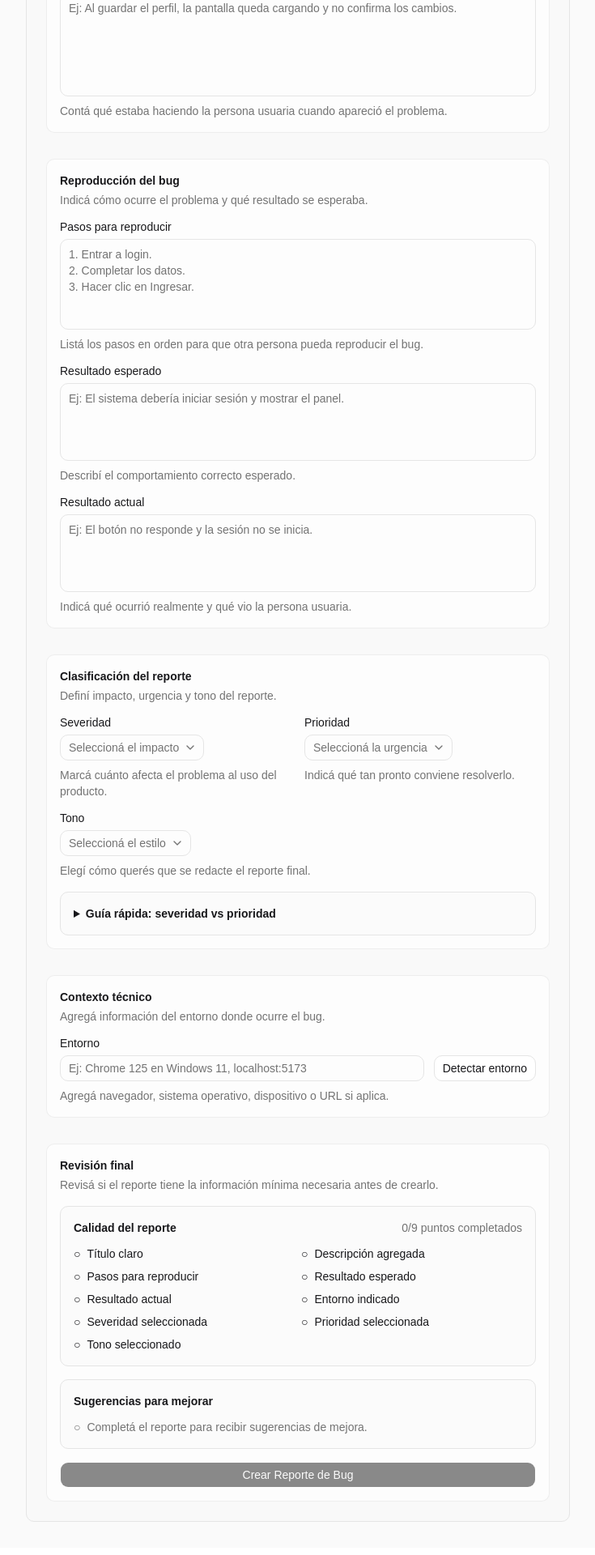
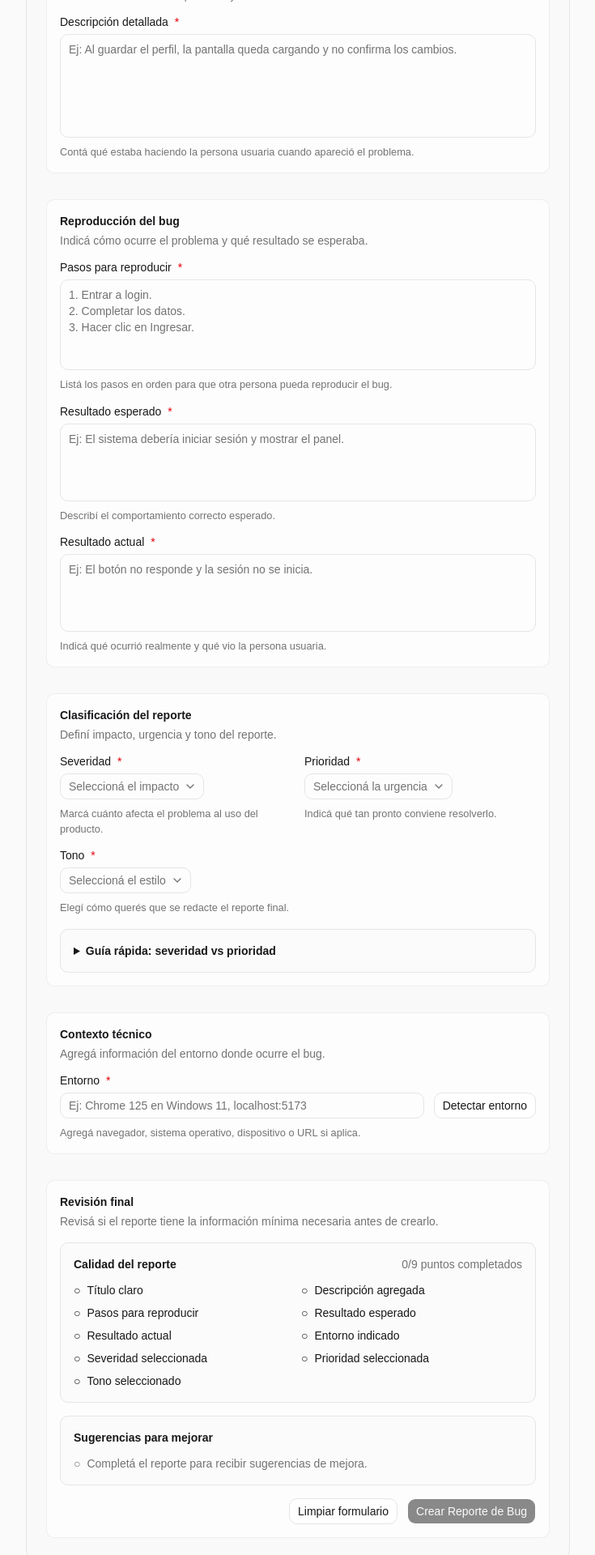
Before and after one commit to Agustin742/proyecto-2-Generador-de-Reportes-de-bugs, a React (Vite) app: page / in a window 1280 px wide. Shown: the part 420-2340 px from the top of the page at 81% size, without its empty margins (272-1007 px from the left). Built offline with nearby package versions, Linux system fonts and the light colour scheme.

Commit message:
feat: improve bug report form usability

```diff
--- a/src/features/bug-report/components/BugReportForm.tsx
+++ b/src/features/bug-report/components/BugReportForm.tsx
@@ -13,6 +13,7 @@ import { Button } from "@/shared/components/ui/button";
 import {
   Form,
   FormControl,
+  FormDescription,
   FormField,
   FormItem,
   FormLabel,
@@ -64,6 +65,24 @@ function getDetectedEnvironment() {
   return `Navegador: ${browser} | Sistema: ${operatingSystem} | URL: ${currentLocation}`;
 }
 
+function RequiredMark() {
+  return (
+    <span aria-hidden="true" className="text-destructive">
+      {" *"}
+    </span>
+  );
+}
+
+function CharacterCount({ value }: { value?: string }) {
+  const count = value?.length ?? 0;
+
+  if (count === 0) {
+    return null;
+  }
+
+  return <span className="text-sm text-muted-foreground">{count} caracteres</span>;
+}
+
 export function BugReportForm() {
   const addReport = useBugReportStore((state) => state.addReport);
   const form = useForm<BugReportFormValues>({
@@ -98,12 +117,34 @@ export function BugReportForm() {
     });
   }
 
+  function handleClearForm() {
+    const shouldClear = window.confirm(
+      "¿Seguro que querés borrar los datos cargados?",
+    );
+
+    if (!shouldClear) {
+      return;
+    }
+
+    form.reset();
+  }
+
   return (
     <Form {...form}>
       <form
         onSubmit={form.handleSubmit(onSubmit)}
         className="mx-auto max-w-2xl space-y-8 rounded-lg border bg-zinc-50/50 p-6"
       >
+        <div className="space-y-2">
+          <p className="text-sm text-muted-foreground">
+            Los campos marcados con{" "}
+            <span aria-hidden="true" className="text-destructive">
+              *
+            </span>
+            <span className="sr-only"> asterisco</span> son obligatorios.
+          </p>
+        </div>
+
         <section className="space-y-4 rounded-lg border border-border/60 bg-background/60 p-4">
           <div className="space-y-1">
             <h2 className="text-sm font-semibold">Información general</h2>
@@ -118,16 +159,19 @@ export function BugReportForm() {
               name="title"
               render={({ field }) => (
                 <FormItem>
-                  <FormLabel>Título del bug</FormLabel>
+                  <FormLabel>
+                    Título del bug
+                    <RequiredMark />
+                  </FormLabel>
                   <FormControl>
                     <Input
                       placeholder="Ej: Error al guardar cambios"
                       {...field}
                     />
                   </FormControl>
-                  <p className="text-sm text-muted-foreground">
+                  <FormDescription>
                     Usá un resumen breve del problema y dónde ocurre.
-                  </p>
+                  </FormDescription>
                   <FormMessage />
                 </FormItem>
               )}
@@ -138,7 +182,10 @@ export function BugReportForm() {
               name="description"
               render={({ field }) => (
                 <FormItem>
-                  <FormLabel>Descripción detallada</FormLabel>
+                  <FormLabel>
+                    Descripción detallada
+                    <RequiredMark />
+                  </FormLabel>
                   <FormControl>
                     <Textarea
                       placeholder="Ej: Al guardar el perfil, la pantalla queda cargando y no confirma los cambios."
@@ -146,10 +193,13 @@ export function BugReportForm() {
                       {...field}
                     />
                   </FormControl>
-                  <p className="text-sm text-muted-foreground">
+                  <div className="flex flex-col gap-1 sm:flex-row sm:items-center sm:justify-between">
+                    <FormDescription>
                       Contá qué estaba haciendo la persona usuaria cuando apareció
                       el problema.
-                  </p>
+                    </FormDescription>
+                    <CharacterCount value={watchedValues.description} />
+                  </div>
                   <FormMessage />
                 </FormItem>
               )}
@@ -171,7 +221,10 @@ export function BugReportForm() {
               name="steps"
               render={({ field }) => (
                 <FormItem>
-                  <FormLabel>Pasos para reproducir</FormLabel>
+                  <FormLabel>
+                    Pasos para reproducir
+                    <RequiredMark />
+                  </FormLabel>
                   <FormControl>
                     <Textarea
                       placeholder={`1. Entrar a login.
@@ -181,9 +234,12 @@ export function BugReportForm() {
                       {...field}
                     />
                   </FormControl>
-                  <p className="text-sm text-muted-foreground">
+                  <div className="flex flex-col gap-1 sm:flex-row sm:items-center sm:justify-between">
+                    <FormDescription>
                       Listá los pasos en orden para que otra persona pueda reproducir el bug.
-                  </p>
+                    </FormDescription>
+                    <CharacterCount value={watchedValues.steps} />
+                  </div>
                   <FormMessage />
                 </FormItem>
               )}
@@ -194,7 +250,10 @@ export function BugReportForm() {
               name="expectedResult"
               render={({ field }) => (
                 <FormItem>
-                  <FormLabel>Resultado esperado</FormLabel>
+                  <FormLabel>
+                    Resultado esperado
+                    <RequiredMark />
+                  </FormLabel>
                   <FormControl>
                     <Textarea
                       placeholder="Ej: El sistema debería iniciar sesión y mostrar el panel."
@@ -202,9 +261,12 @@ export function BugReportForm() {
                       {...field}
                     />
                   </FormControl>
-                  <p className="text-sm text-muted-foreground">
+                  <div className="flex flex-col gap-1 sm:flex-row sm:items-center sm:justify-between">
+                    <FormDescription>
                       Describí el comportamiento correcto esperado.
-                  </p>
+                    </FormDescription>
+                    <CharacterCount value={watchedValues.expectedResult} />
+                  </div>
                   <FormMessage />
                 </FormItem>
               )}
@@ -215,7 +277,10 @@ export function BugReportForm() {
               name="actualResult"
               render={({ field }) => (
                 <FormItem>
-                  <FormLabel>Resultado actual</FormLabel>
+                  <FormLabel>
+                    Resultado actual
+                    <RequiredMark />
+                  </FormLabel>
                   <FormControl>
                     <Textarea
                       placeholder="Ej: El botón no responde y la sesión no se inicia."
@@ -223,9 +288,12 @@ export function BugReportForm() {
                       {...field}
                     />
                   </FormControl>
-                  <p className="text-sm text-muted-foreground">
+                  <div className="flex flex-col gap-1 sm:flex-row sm:items-center sm:justify-between">
+                    <FormDescription>
                       Indicá qué ocurrió realmente y qué vio la persona usuaria.
-                  </p>
+                    </FormDescription>
+                    <CharacterCount value={watchedValues.actualResult} />
+                  </div>
                   <FormMessage />
                 </FormItem>
               )}
@@ -248,7 +316,10 @@ export function BugReportForm() {
                 name="severity"
                 render={({ field }) => (
                   <FormItem>
-                    <FormLabel>Severidad</FormLabel>
+                    <FormLabel>
+                      Severidad
+                      <RequiredMark />
+                    </FormLabel>
                     <Select onValueChange={field.onChange} value={field.value}>
                       <FormControl>
                         <SelectTrigger>
@@ -262,9 +333,9 @@ export function BugReportForm() {
                         <SelectItem value="critical">Crítica</SelectItem>
                       </SelectContent>
                     </Select>
-                    <p className="text-sm text-muted-foreground">
+                    <FormDescription>
                       Marcá cuánto afecta el problema al uso del producto.
-                    </p>
+                    </FormDescription>
                     <FormMessage />
                   </FormItem>
                 )}
@@ -275,7 +346,10 @@ export function BugReportForm() {
                 name="priority"
                 render={({ field }) => (
                   <FormItem>
-                    <FormLabel>Prioridad</FormLabel>
+                    <FormLabel>
+                      Prioridad
+                      <RequiredMark />
+                    </FormLabel>
                     <Select onValueChange={field.onChange} value={field.value}>
                       <FormControl>
                         <SelectTrigger>
@@ -288,9 +362,9 @@ export function BugReportForm() {
                         <SelectItem value="high">Alta</SelectItem>
                       </SelectContent>
                     </Select>
-                    <p className="text-sm text-muted-foreground">
+                    <FormDescription>
                       Indicá qué tan pronto conviene resolverlo.
-                    </p>
+                    </FormDescription>
                     <FormMessage />
                   </FormItem>
                 )}
@@ -302,7 +376,10 @@ export function BugReportForm() {
               name="tone"
               render={({ field }) => (
                 <FormItem>
-                  <FormLabel>Tono</FormLabel>
+                  <FormLabel>
+                    Tono
+                    <RequiredMark />
+                  </FormLabel>
                   <Select onValueChange={field.onChange} value={field.value}>
                     <FormControl>
                       <SelectTrigger>
@@ -315,9 +392,9 @@ export function BugReportForm() {
                       <SelectItem value="detailed">Detallado</SelectItem>
                     </SelectContent>
                   </Select>
-                  <p className="text-sm text-muted-foreground">
+                  <FormDescription>
                     Elegí cómo querés que se redacte el reporte final.
-                  </p>
+                  </FormDescription>
                   <FormMessage />
                 </FormItem>
               )}
@@ -341,7 +418,10 @@ export function BugReportForm() {
               name="environment"
               render={({ field }) => (
                 <FormItem>
-                  <FormLabel>Entorno</FormLabel>
+                  <FormLabel>
+                    Entorno
+                    <RequiredMark />
+                  </FormLabel>
                   <div className="flex flex-col gap-3 sm:flex-row sm:items-start">
                     <FormControl>
                       <Input
@@ -358,9 +438,12 @@ export function BugReportForm() {
                       Detectar entorno
                     </Button>
                   </div>
-                  <p className="text-sm text-muted-foreground">
+                  <div className="flex flex-col gap-1 sm:flex-row sm:items-center sm:justify-between">
+                    <FormDescription>
                       Agregá navegador, sistema operativo, dispositivo o URL si aplica.
-                  </p>
+                    </FormDescription>
+                    <CharacterCount value={watchedValues.environment} />
+                  </div>
                   <FormMessage />
                 </FormItem>
               )}
@@ -382,13 +465,24 @@ export function BugReportForm() {
 
             <BugReportQualitySuggestions values={watchedValues} />
 
+            <div className="flex flex-col gap-3 sm:flex-row sm:justify-end">
               <Button
                 type="submit"
-              className="w-full"
+                className="w-full sm:w-auto sm:order-2"
                 disabled={!form.formState.isValid}
               >
                 Crear Reporte de Bug
               </Button>
+
+              <Button
+                type="button"
+                variant="outline"
+                onClick={handleClearForm}
+                className="w-full sm:w-auto sm:order-1"
+              >
+                Limpiar formulario
+              </Button>
+            </div>
           </div>
         </section>
       </form>
```
Lines whose indentation alone changed are shown as unchanged.
